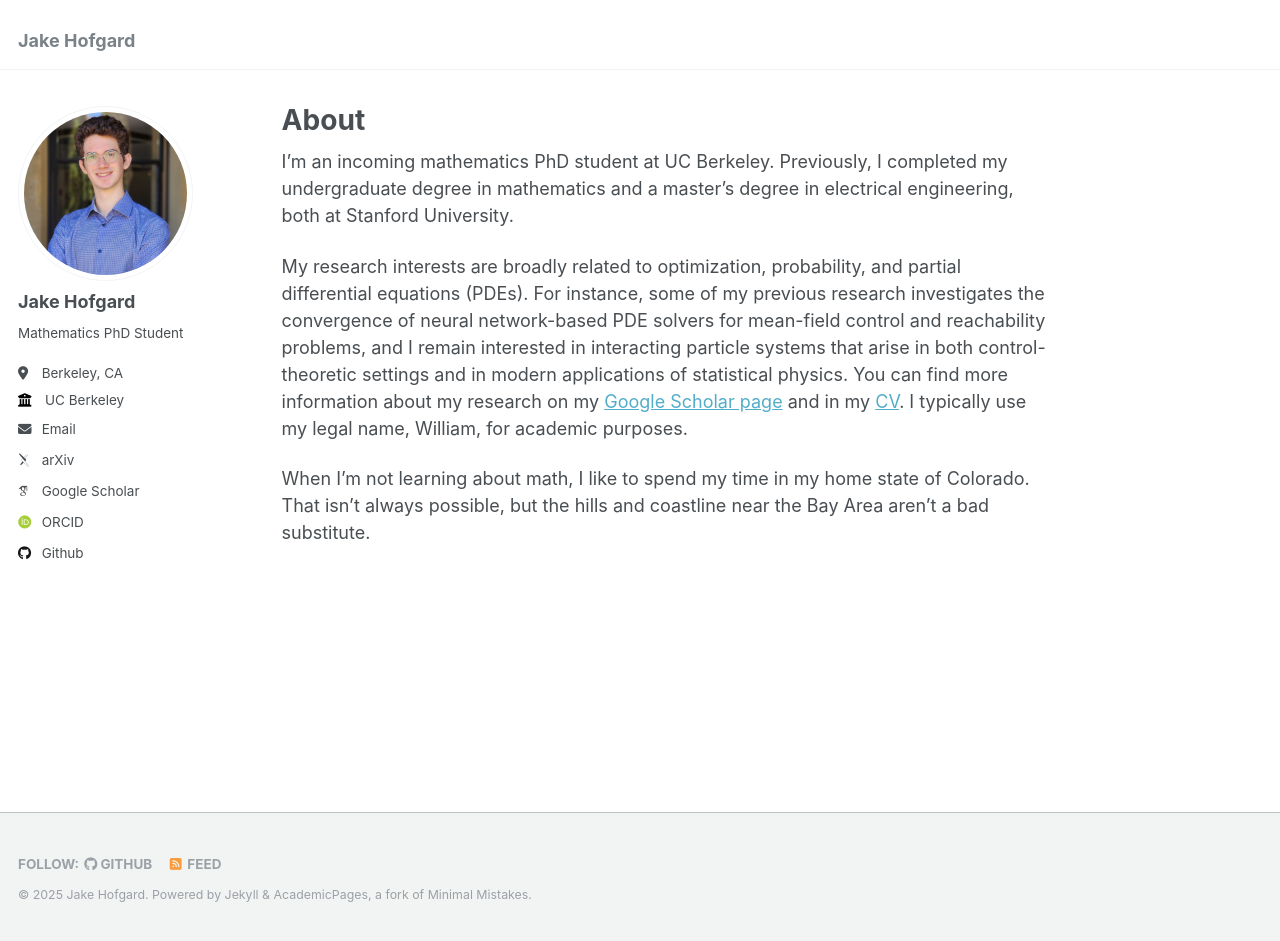
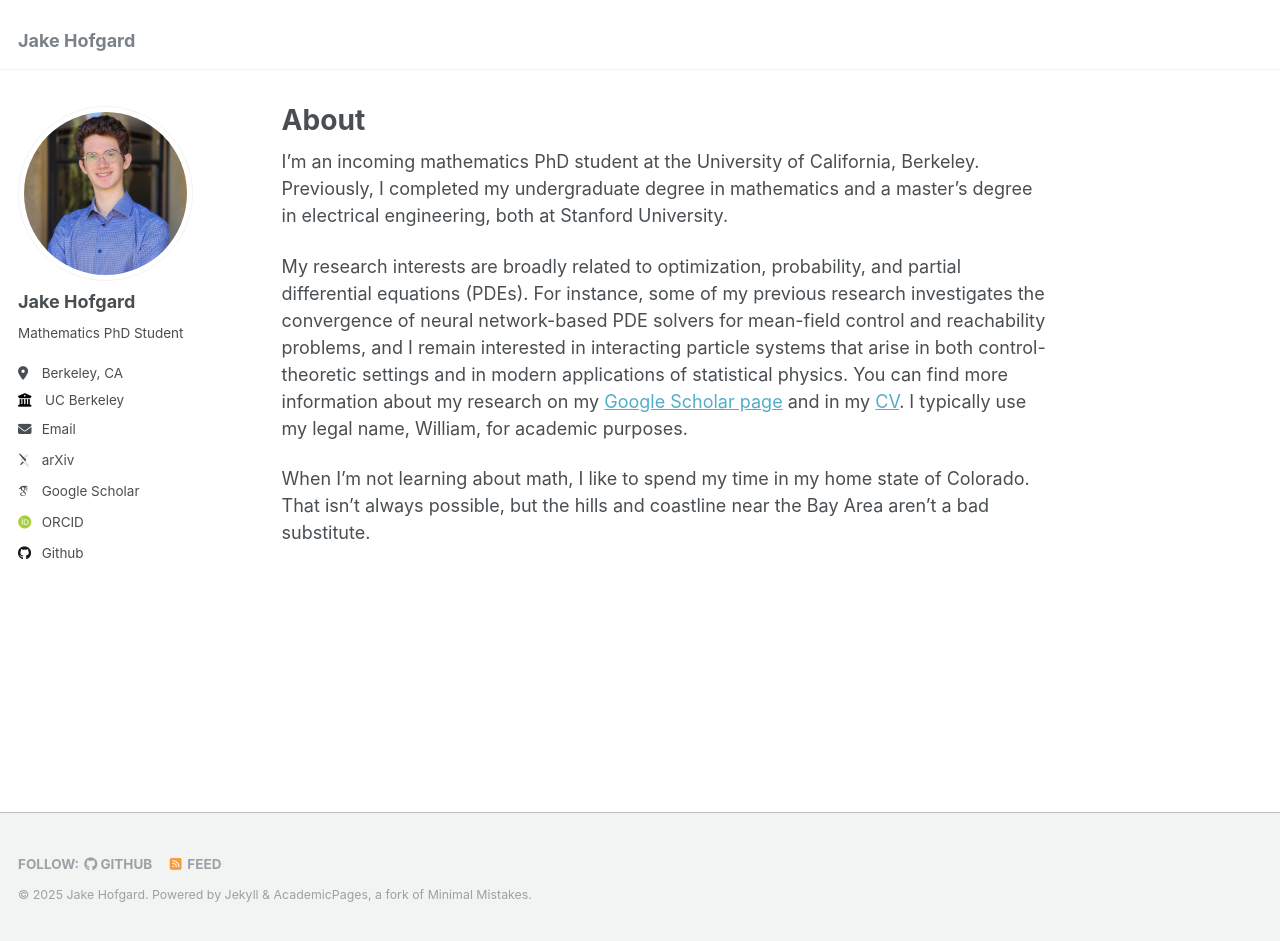
Before and after one commit to jakehofgard/jakehofgard.github.io, a Jekyll site: the page built from _pages/about.md, in a window 1280 px wide and 941 px high. Built offline with Jekyll 4.4.1, drawn with Linux system fonts in a browser that asks for light colours; some web fonts are replaced.

Commit message:
Update about.md

```diff
--- a/_pages/about.md
+++ b/_pages/about.md
@@ -7,7 +7,7 @@ redirect_from:
   - /about.html
 ---
 
-I'm an incoming mathematics PhD student at UC Berkeley. Previously, I completed my undergraduate degree in mathematics and a master's degree in electrical engineering, both at Stanford University.
+I'm an incoming mathematics PhD student at the University of California, Berkeley. Previously, I completed my undergraduate degree in mathematics and a master's degree in electrical engineering, both at Stanford University.
 
 My research interests are broadly related to optimization, probability, and partial differential equations (PDEs). For instance, some of my previous research investigates the convergence of neural network-based PDE solvers for mean-field control and reachability problems, and I remain interested in interacting particle systems that arise in both control-theoretic settings and in modern applications of statistical physics. You can find more information about my research on my [Google Scholar page](https://scholar.google.com/citations?user=VJcUlLQAAAAJ&hl=en&oi=sra) and in my [CV](../files/Jake_Hofgard_CV_Fall24.pdf). I typically use my legal name, William, for academic purposes.
 
```
